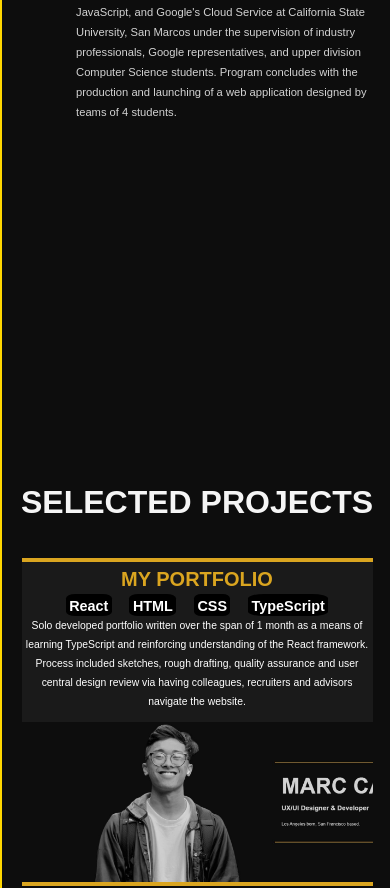
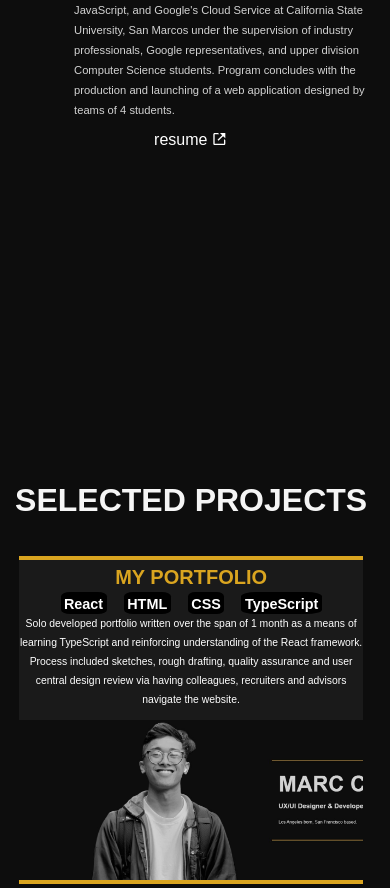
Before and after one commit to majocast/personal-website, a React (Create React App) app in the folder personal-website/: page / in a window 390 px wide. Shown: the part 1961-2849 px from the top of the page. Built offline with nearby package versions, Linux system fonts and the light colour scheme.

Commit message:
small quality of life changes to mobile

```diff
--- a/personal-website/src/App.css
+++ b/personal-website/src/App.css
@@ -5,7 +5,6 @@ body {
   font-family: 'Lexend Deca', sans-serif;
   font-weight: 400;
   width: 100%;
-  border: 2px solid gold;
 }
 
 .icons {
@@ -23,6 +22,7 @@ body {
 
 @media screen and (max-width: 767px) {
   body {
+    width: 98%;
     display: flex;
     flex-direction: column;
   }
--- a/personal-website/src/pages/About.tsx
+++ b/personal-website/src/pages/About.tsx
@@ -199,6 +199,10 @@ function About() {
                 </div>
               </div>
             </a>
+            <span onClick={openResume}>
+            resume
+            <BiLinkExternal style={{width: '1.75rem'}}/>
+            </span>
           </div>
         </div>
       </div>
--- a/personal-website/src/styles/About.css
+++ b/personal-website/src/styles/About.css
@@ -138,6 +138,7 @@
   line-height: 20px;
 }
 
+
 @media screen and (max-width: 767px) {
   #about-cont {
     margin-left: 20px;
@@ -190,6 +191,12 @@
     color: lightgray;
   }
 
+  #experience-cont-mobile span {
+    display: flex;
+    width: 20%;
+    color: white;
+  }
+
   .exper-indiv div h5 {
     flex-basis: unset;
   }
```
